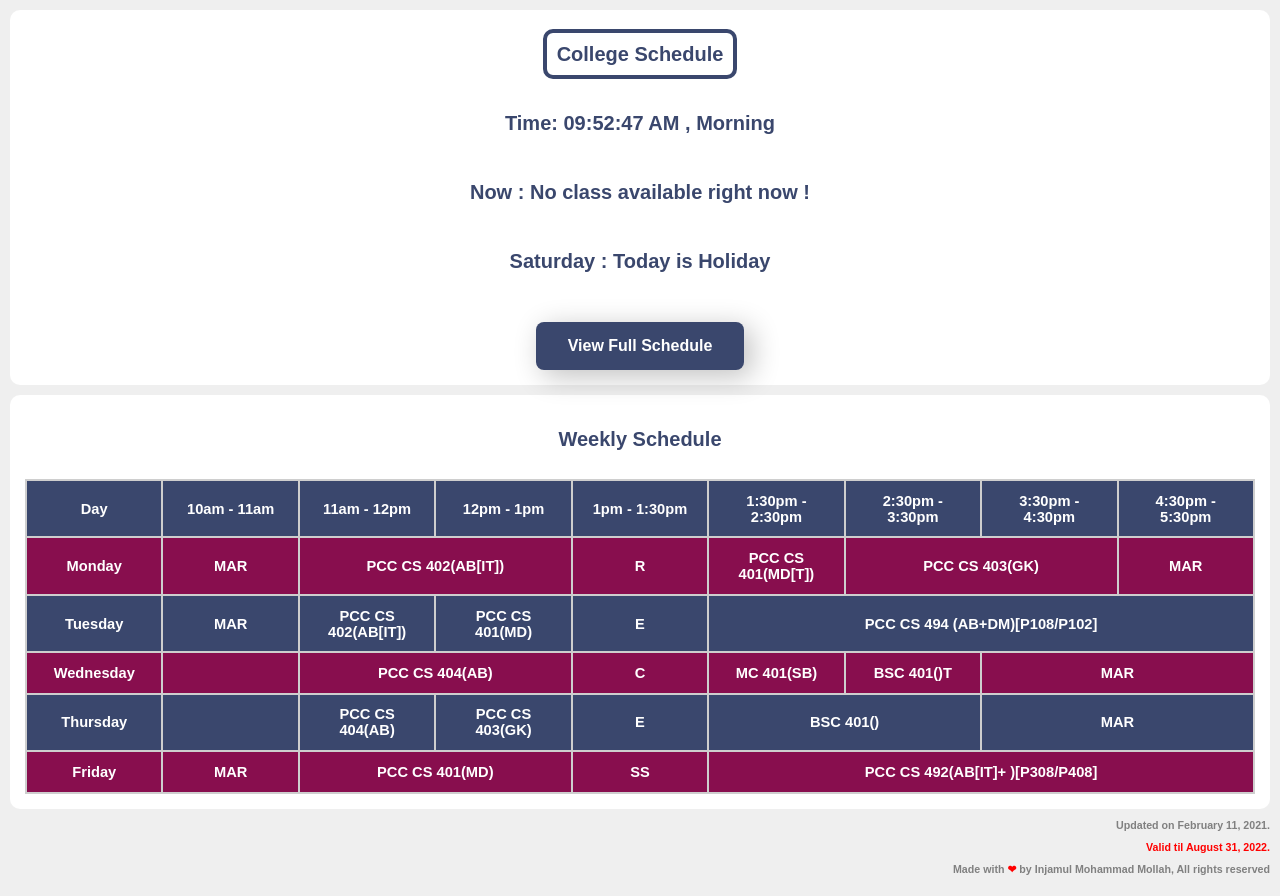
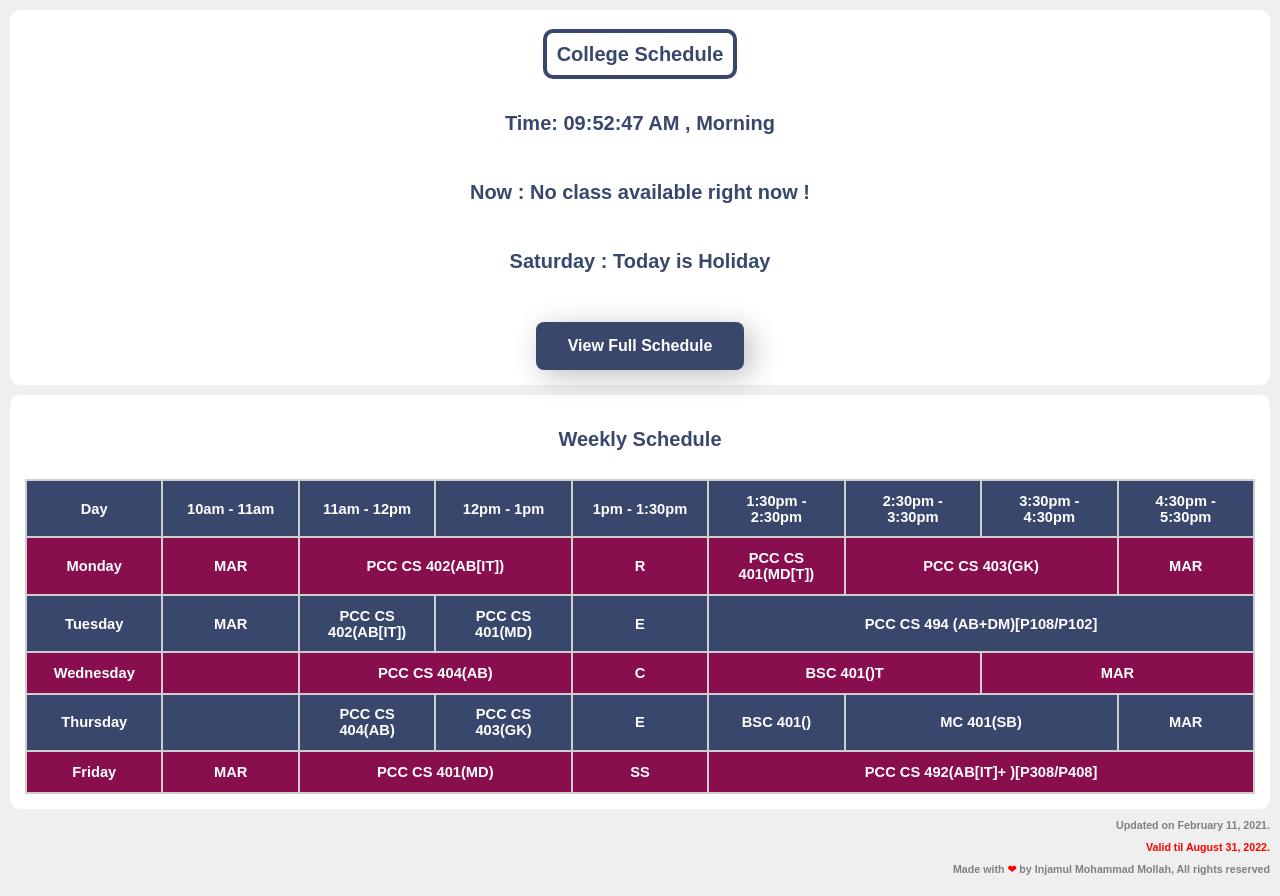
Before and after one commit to mrinjamul/college-schedule, a React (Create React App) app: page / in a window 1280 px wide. Both pictures are taken after a click on the button "View Full Schedule". Built offline with nearby package versions, Linux system fonts and the light colour scheme.

Commit message:
update: little changes in schedule on thursday

```diff
--- a/src/components/Fschedule.js
+++ b/src/components/Fschedule.js
@@ -48,8 +48,7 @@ function Schedule() {
             <td> {classes[0]} </td>
             <td colSpan="2"> {classes[6]} </td>
             <td> {"C"} </td>
-            <td> {classes[7]} </td>
-            <td> {classes[8]} </td>
+            <td colSpan="2"> {classes[8]} </td>
             <td colSpan="2"> {classes[11]} </td>
           </tr>
           <tr className="selected">
@@ -58,8 +57,9 @@ function Schedule() {
             <td> {classes[6]} </td>
             <td> {classes[3]} </td>
             <td> {"E"} </td>
-            <td colSpan="2"> {classes[9]} </td>
-            <td colSpan="2"> {classes[11]} </td>
+            <td> {classes[9]} </td>
+            <td colSpan="2"> {classes[7]} </td>
+            <td> {classes[11]} </td>
           </tr>
           <tr className="select">
             <td>Friday</td>
--- a/src/components/Main.js
+++ b/src/components/Main.js
@@ -150,7 +150,7 @@ class Schedule extends Component {
       Class_1 = classes[0];
       Class_2 = classes[6];
       Class_3 = classes[6];
-      Class_4 = classes[7];
+      Class_4 = classes[8];
       Class_5 = classes[8];
       Class_6 = classes[11];
       Class_7 = classes[11];
@@ -179,8 +179,8 @@ class Schedule extends Component {
       Class_2 = classes[6];
       Class_3 = classes[3];
       Class_4 = classes[9];
-      Class_5 = classes[9];
-      Class_6 = classes[11];
+      Class_5 = classes[7];
+      Class_6 = classes[7];
       Class_7 = classes[11];
       if (ten <= now && now < eleven) {
         CurrentS = Class_1;
```
